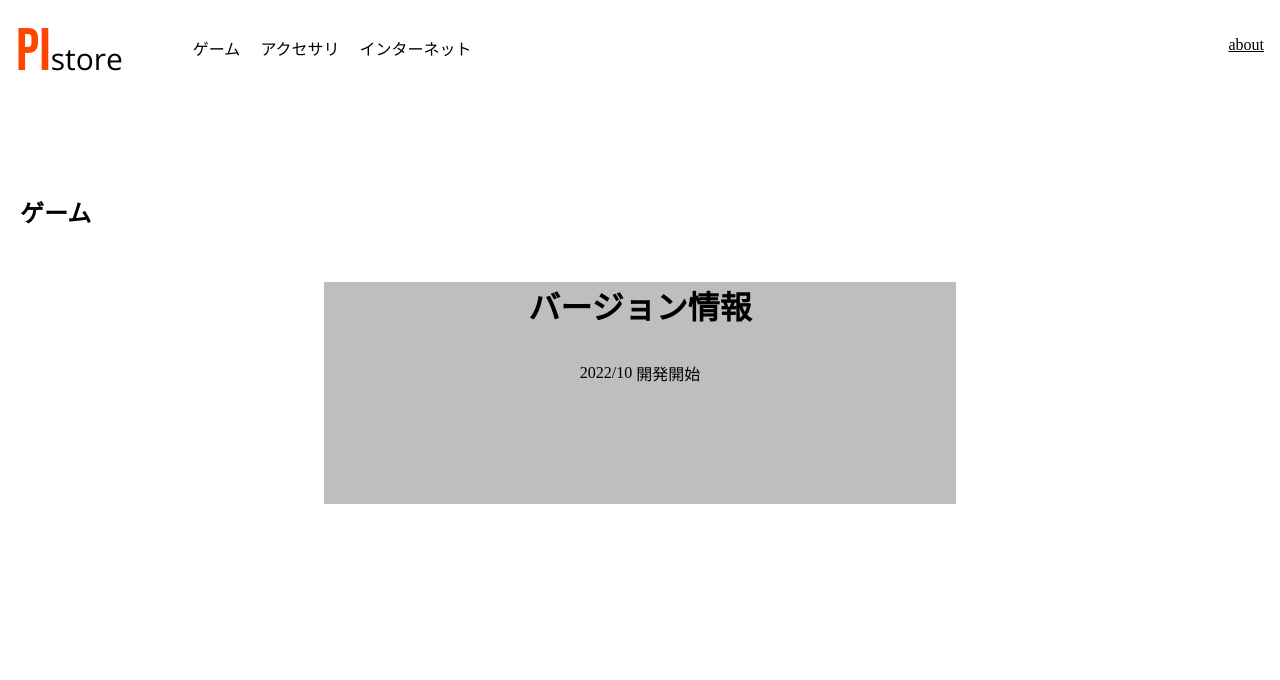
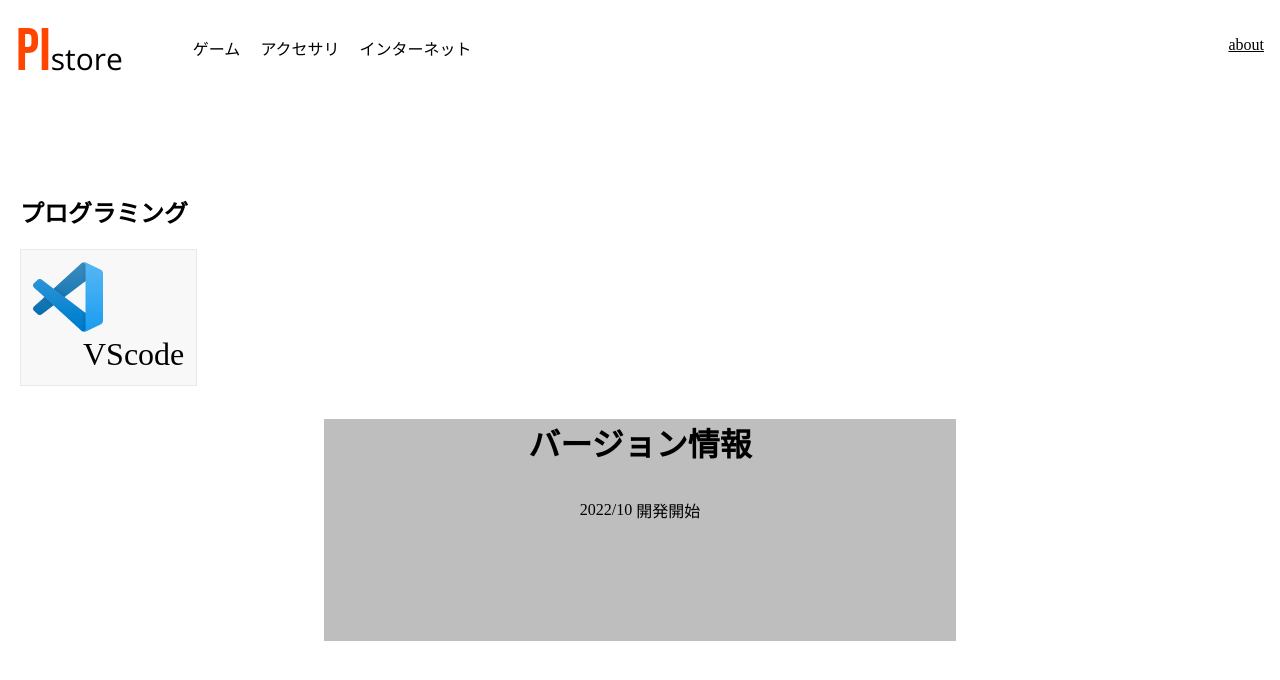
Before and after one commit to PEANUT-Sh/store, a website: page src/index.html in a window 1280 px wide. Drawn offline with nearby package versions, Linux system fonts and the light colour scheme.

Commit message:
Update index.html

```diff
--- a/src/index.html
+++ b/src/index.html
@@ -6,8 +6,15 @@
 <iframe src="header.html" frameborder="0" width="100%"></iframe>
 <body>
     <div style="padding: 12px;">
-        <h2>ゲーム</h2>
-        <div class="icons"></div>
+        <h2>プログラミング</h2>
+        <div class="icons">
+            <div class="APPS">
+                <a href="PR/VScode/vscode.html" class="none">
+                <img src="images/VScode.png" alt="" width="70px">
+                <div class="appname">VScode</div>
+                </a>
+            </div>
+        </div>
     </div>
     <div style="text-align: center; background-color: rgb(190, 190, 190); width: 50%; margin: auto;">
         <h1>バージョン情報</h1>
```
